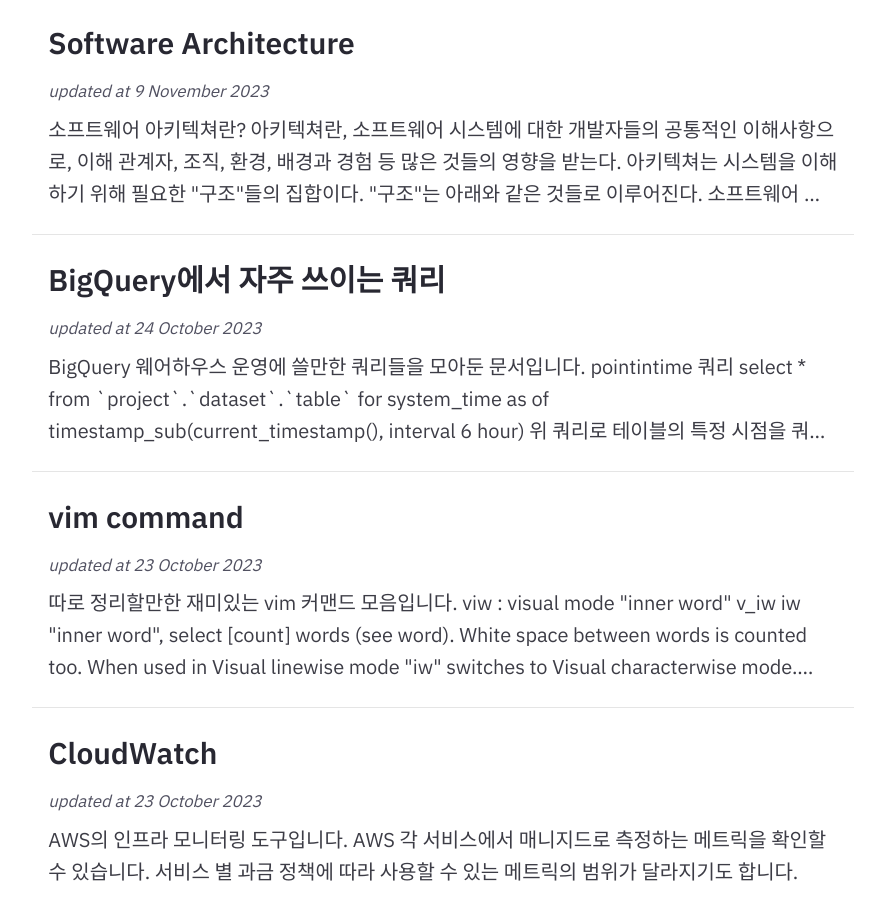
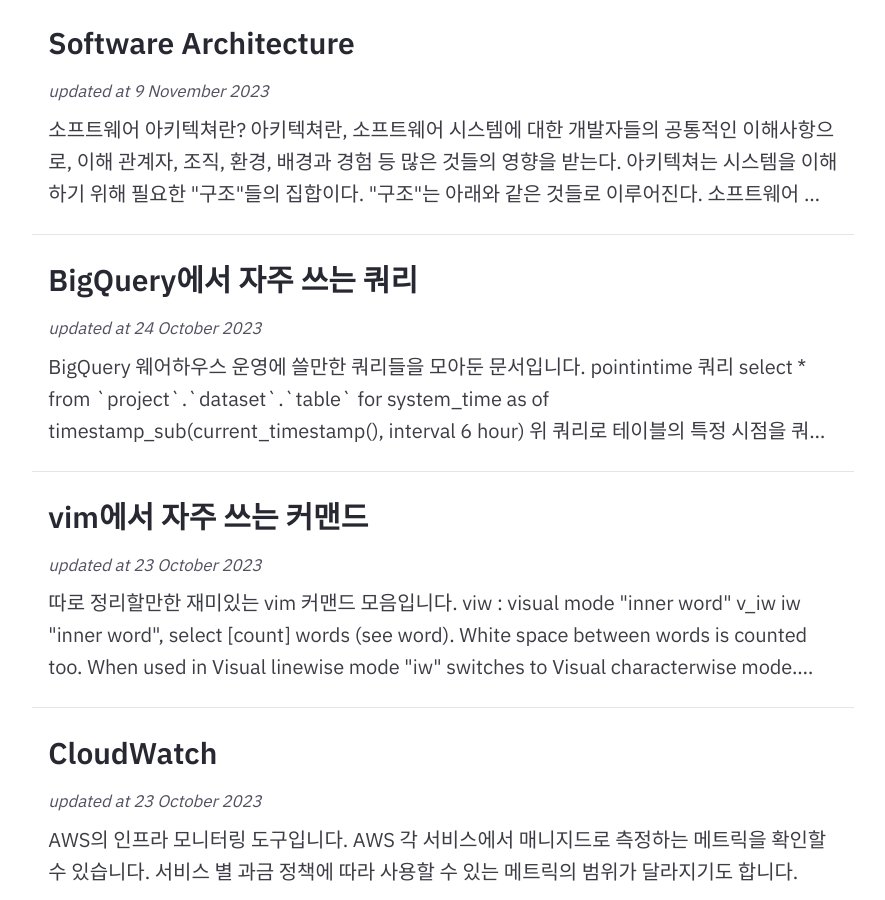
Before and after one commit to yecnj/yecnj.github.io, a Jekyll site: the page built from pages/notes.md, in a window 1280 px wide and 900 px high, scrolled down 1285 px. Shown: the whole window, without its empty margins (197-1082 px from the left). Built offline with Jekyll 4.4.1, drawn with Linux system fonts in a browser that asks for light colours; comment, search, counter and statistics services are not loaded.

Commit message:
change file name

```diff
--- a/_notes/Public/GCP/BigQuery에서 자주 쓰이는 쿼리.md
+++ b/_notes/Public/GCP/BigQuery에서 자주 쓰는 쿼리.md
@@ -1,5 +1,5 @@
 ---
-title: BigQuery에서 자주 쓰이는 쿼리
+title: BigQuery에서 자주 쓰는 쿼리
 feed: show
 date: 24-10-2023
 permalink: /bigquery-favorite-queries
--- a/_notes/Public/vim/vim command.md
+++ b/_notes/Public/vim/vim에서 자주 쓰이는 커맨드.md
@@ -1,5 +1,5 @@
 ---
-title: vim command
+title: vim에서 자주 쓰는 커맨드
 feed: show
 date: 23-10-2023
 permalink: /vim-command
```
